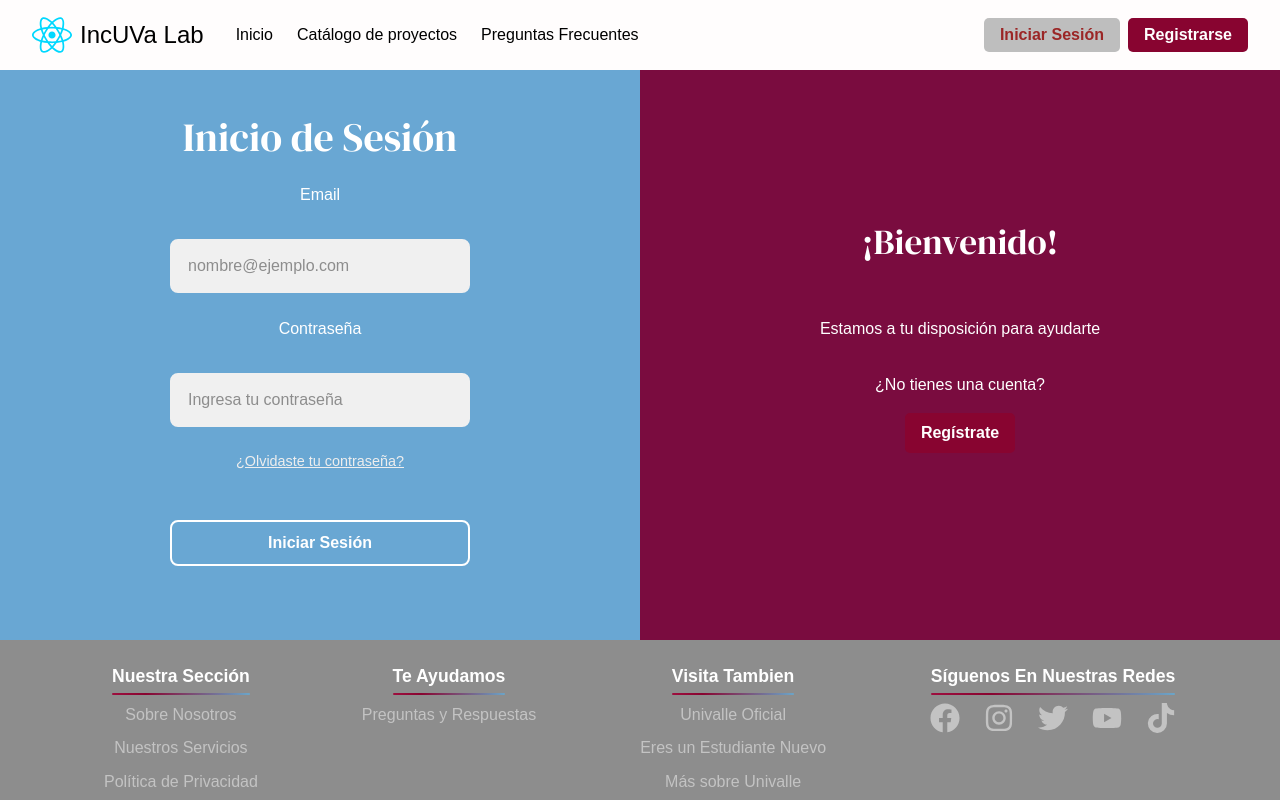
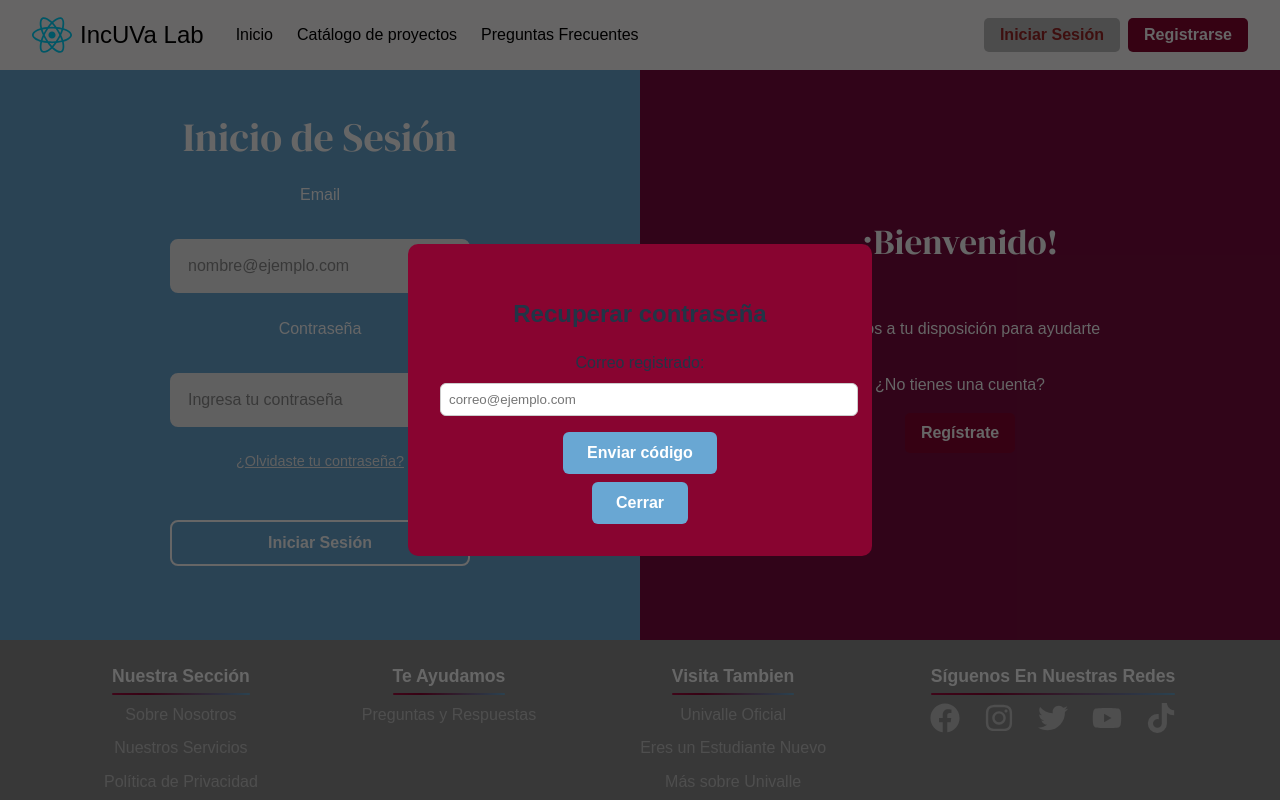
Before and after one commit to C4BALLERO/PS-II---IncubaLab, a React (Vite) app: page /login in a window 1280 px wide. Both pictures are taken after a click on the link "¿Olvidaste tu contraseña?". Built offline with nearby package versions, Linux system fonts and the light colour scheme; a web font is replaced by a local one.

Commit message:
feat: OlvidoContraseña Hecho

```diff
--- /dev/null
+++ b/src/assets/components/forgotPasswordPopup.jsx
@@ -0,0 +1,180 @@
+import React, { useState } from "react";
+
+const ForgotPasswordPopup = ({ isOpen, onClose }) => {
+  const [email, setEmail] = useState("");
+  const [token, setToken] = useState("");
+  const [newPassword, setNewPassword] = useState("");
+  const [confirmPassword, setConfirmPassword] = useState("");
+  const [step, setStep] = useState(1); // 1=correo, 2=token, 3=nueva contraseña, 4=éxito
+  const [message, setMessage] = useState("");
+  const [loading, setLoading] = useState(false);
+
+  // Paso 1: enviar token al correo
+  const handleSendToken = async (e) => {
+    e.preventDefault();
+    setLoading(true);
+    setMessage("");
+
+    try {
+      const res = await fetch("http://localhost:3001/api/usuarios/send-token", {
+        method: "POST",
+        headers: { "Content-Type": "application/json" },
+        body: JSON.stringify({ email }),
+      });
+
+      const data = await res.json();
+      if (!res.ok) throw new Error(data.error || "Error al enviar token");
+
+      setMessage("✅ Token enviado a tu correo");
+      setStep(2); // pasar al siguiente paso
+    } catch (err) {
+      setMessage("❌ " + err.message);
+    } finally {
+      setLoading(false);
+    }
+  };
+
+  // Paso 2: validar token
+  const handleValidateToken = async (e) => {
+    e.preventDefault();
+    setLoading(true);
+    setMessage("");
+
+    try {
+      const res = await fetch(
+        "http://localhost:3001/api/usuarios/validate-token",
+        {
+          method: "POST",
+          headers: { "Content-Type": "application/json" },
+          body: JSON.stringify({ email, token }),
+        }
+      );
+
+      const data = await res.json();
+      if (!res.ok) throw new Error(data.error || "Token inválido");
+
+      setMessage("✅ Token válido. Ingresa tu nueva contraseña");
+      setStep(3); // mostrar input de nueva contraseña
+    } catch (err) {
+      setMessage("❌ " + err.message);
+    } finally {
+      setLoading(false);
+    }
+  };
+
+  // Paso 3: actualizar contraseña
+  const handleResetPassword = async (e) => {
+    e.preventDefault();
+    setLoading(true);
+    setMessage("");
+
+    // Validar que ambas contraseñas coincidan
+    if (newPassword !== confirmPassword) {
+      setMessage("❌ Las contraseñas no coinciden");
+      setLoading(false);
+      return;
+    }
+
+    try {
+      const res = await fetch(
+        "http://localhost:3001/api/usuarios/reset-password",
+        {
+          method: "POST",
+          headers: { "Content-Type": "application/json" },
+          body: JSON.stringify({ email, token, newPassword }),
+        }
+      );
+
+      const data = await res.json();
+      if (!res.ok)
+        throw new Error(data.error || "Error actualizando contraseña");
+
+      setMessage("✅ Contraseña actualizada exitosamente");
+      setStep(4); // paso final de éxito
+    } catch (err) {
+      setMessage("❌ " + err.message);
+    } finally {
+      setLoading(false);
+    }
+  };
+
+  if (!isOpen) return null;
+
+  return (
+    <div className="popup-overlay">
+      <div className="popup-content">
+        <h2>Recuperar contraseña</h2>
+
+        {step === 1 && (
+          <form onSubmit={handleSendToken}>
+            <label>Correo registrado:</label>
+            <input
+              type="email"
+              value={email}
+              onChange={(e) => setEmail(e.target.value)}
+              placeholder="correo@ejemplo.com"
+              required
+            />
+            <button type="submit" disabled={loading}>
+              {loading ? "Enviando..." : "Enviar código"}
+            </button>
+          </form>
+        )}
+
+        {step === 2 && (
+          <form onSubmit={handleValidateToken}>
+            <label>Token recibido:</label>
+            <input
+              type="text"
+              value={token}
+              onChange={(e) => setToken(e.target.value)}
+              placeholder="Ingresa el token"
+              required
+            />
+            <button type="submit" disabled={loading}>
+              {loading ? "Validando..." : "Validar token"}
+            </button>
+          </form>
+        )}
+
+        {step === 3 && (
+          <form onSubmit={handleResetPassword}>
+            <label>Nueva contraseña:</label>
+            <input
+              type="password"
+              value={newPassword}
+              onChange={(e) => setNewPassword(e.target.value)}
+              placeholder="Nueva contraseña"
+              required
+            />
+
+            <label>Repite la nueva contraseña:</label>
+            <input
+              type="password"
+              value={confirmPassword}
+              onChange={(e) => setConfirmPassword(e.target.value)}
+              placeholder="Confirma la nueva contraseña"
+              required
+            />
+
+            <button type="submit" disabled={loading}>
+              {loading ? "Actualizando..." : "Actualizar contraseña"}
+            </button>
+          </form>
+        )}
+
+        {step === 4 && <p>{message}</p>}
+
+        {/* Botón cerrar siempre visible */}
+        <button className="close-btn" onClick={onClose}>
+          Cerrar
+        </button>
+
+        {/* Mensajes de paso intermedio */}
+        {step !== 4 && message && <p>{message}</p>}
+      </div>
+    </div>
+  );
+};
+
+export default ForgotPasswordPopup;
--- a/src/assets/views/login.jsx
+++ b/src/assets/views/login.jsx
@@ -1,11 +1,13 @@
-import React from "react";
+import React, { useState } from "react";
 import { Link, useNavigate } from "react-router-dom";
 import Header from "../components/header";
 import Footer from "../components/footer";
+import ForgotPasswordPopup from "../components/forgotPasswordPopup"; // componente pop-up
 import "../../styles/Login.css";
 
 const Login = () => {
   const navigate = useNavigate();
+  const [isPopupOpen, setIsPopupOpen] = useState(false);
 
   const handleSubmit = async (e) => {
     e.preventDefault();
@@ -14,7 +16,7 @@ const Login = () => {
     const password = e.target.password.value;
 
     try {
-      // Hacemos la petición al backend para login
+      // Petición al backend con login via POST
       const res = await fetch("http://localhost:3001/api/usuarios/login", {
         method: "POST",
         headers: { "Content-Type": "application/json" },
@@ -30,7 +32,7 @@ const Login = () => {
 
       console.log("✅ Login exitoso:", data.user);
 
-      // Guardar sesión en localStorage
+      // Guardar sesión
       localStorage.setItem("user", JSON.stringify(data.user));
 
       // Redirigir al perfil
@@ -68,7 +70,12 @@ const Login = () => {
               placeholder="Ingresa tu contraseña"
             />
 
-            <a href="#" className="forgot-password">
+            {/* Enlace que abre el pop-up */}
+            <a
+              href="#"
+              onClick={() => setIsPopupOpen(true)}
+              className="forgot-password"
+            >
               ¿Olvidaste tu contraseña?
             </a>
 
@@ -90,6 +97,12 @@ const Login = () => {
       </div>
 
       <Footer />
+
+      {/* Pop-up de recuperación */}
+      <ForgotPasswordPopup
+        isOpen={isPopupOpen}
+        onClose={() => setIsPopupOpen(false)}
+      />
     </div>
   );
 };
--- a/src/styles/Login.css
+++ b/src/styles/Login.css
@@ -118,6 +118,7 @@
   color: #eee;
   margin-bottom: 1.5rem;
   text-decoration: underline;
+  cursor: pointer;
 }
 
 .login-form .register-btn {
@@ -138,6 +139,66 @@
   transform: translateY(-2px);
   box-shadow: 0 4px 12px rgba(122, 12, 63, 0.3);
   color: #7a0c3f;
+}
+
+/* POPUP RECUPERAR CONTRASEÑA */
+.popup-overlay {
+  position: fixed;
+  top: 0;
+  left: 0;
+  width: 100%;
+  height: 100%;
+  background: rgba(0, 0, 0, 0.6);
+  display: flex;
+  justify-content: center;
+  align-items: center;
+  z-index: 1000;
+}
+
+.popup-content {
+  background: #880430;
+  padding: 2rem;
+  border-radius: 10px;
+  max-width: 400px;
+  width: 90%;
+  text-align: center;
+}
+
+.popup-content input {
+  width: 100%;
+  padding: 0.5rem;
+  margin: 0.5rem 0;
+  border: 1px solid #ccc;
+  border-radius: 6px;
+}
+
+.popup-content button {
+  margin-top: 0.5rem;
+  padding: 0.75rem 1.5rem;
+  border-radius: 6px;
+  border: none;
+  background-color: #69a7d3;
+  color: white;
+  font-weight: 600;
+  cursor: pointer;
+  transition: all 0.3s ease;
+}
+
+.popup-content button:hover {
+  background-color: #528cb0;
+}
+
+.close-btn {
+  margin-top: 1rem;
+  padding: 0.5rem 1rem;
+  background: #ccc;
+  border: none;
+  border-radius: 6px;
+  cursor: pointer;
+}
+
+.close-btn:hover {
+  background: #aaa;
 }
 
 /* Responsive */
```
